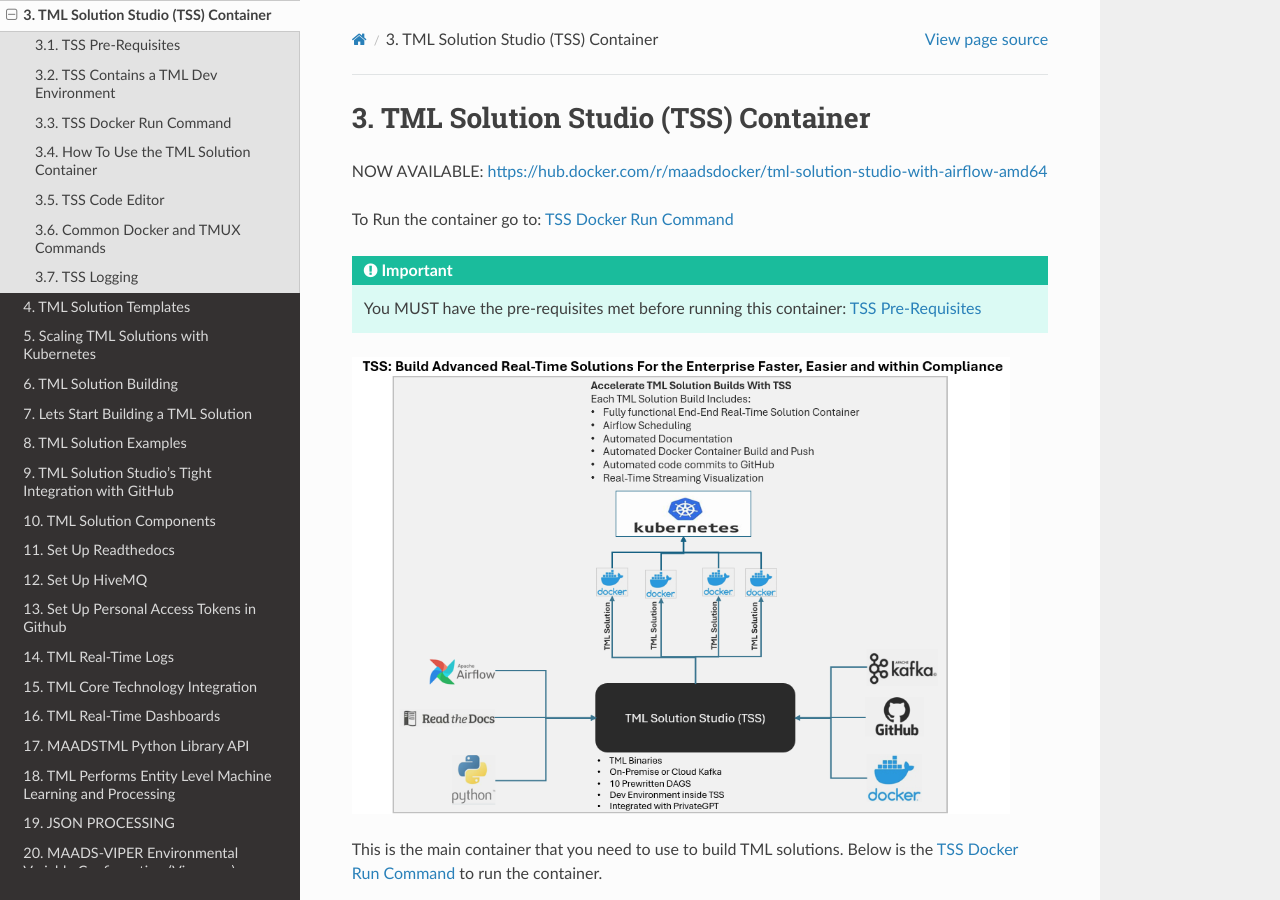
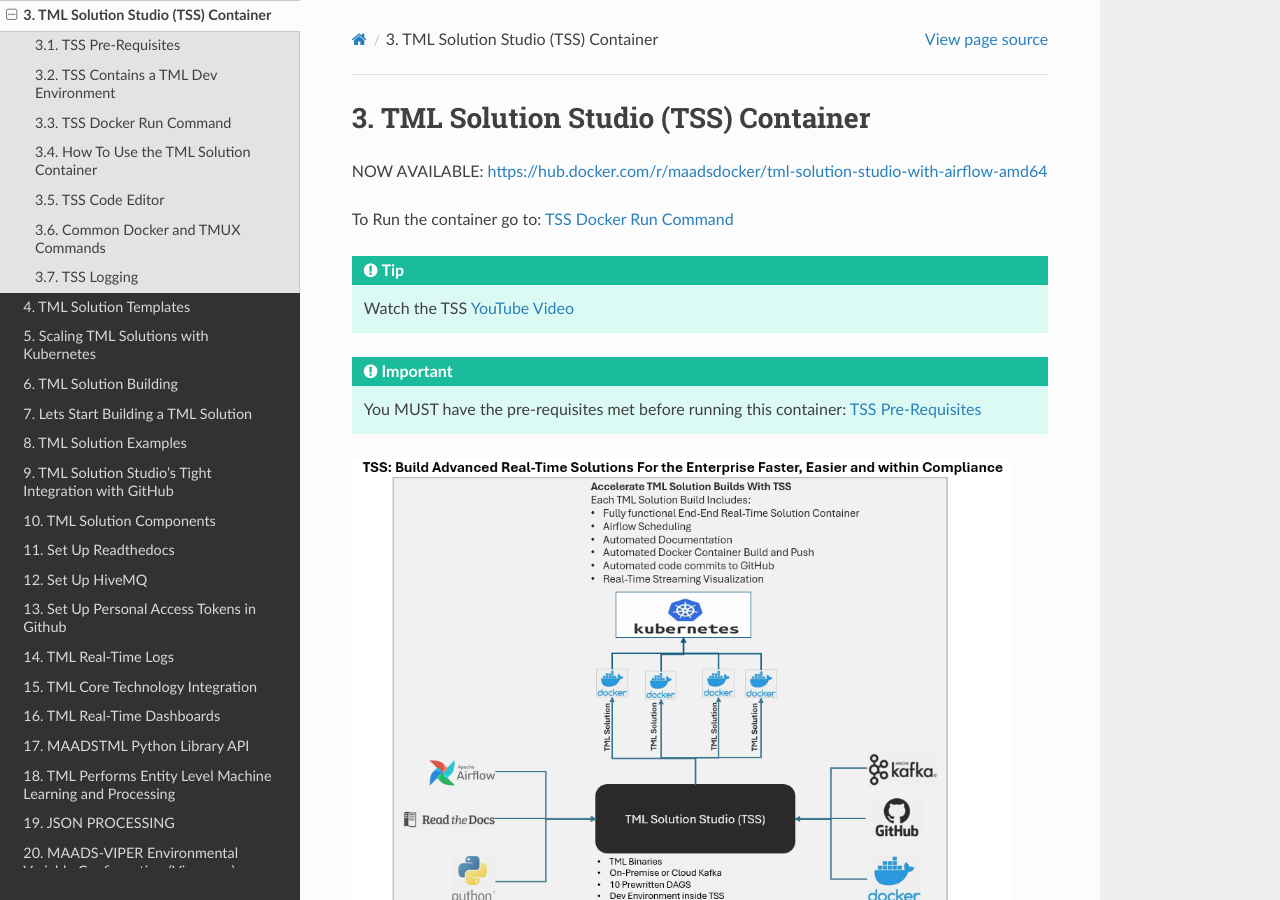
Before and after one commit to smaurice101/readthedocs, a Sphinx documentation site: the page built from docs/source/docker.rst, in a window 1280 px wide and 900 px high. Built offline with Sphinx 7.4.7 and the Read the Docs theme 3.1.0, drawn with Linux system fonts in a browser that asks for light colours.

Commit message:
Update docker.rst

```diff
--- a/docs/source/docker.rst
+++ b/docs/source/docker.rst
@@ -4,6 +4,9 @@
 NOW AVAILABLE: `<https://hub.docker.com/r/maadsdocker/tml-solution-studio-with-airflow-amd64>`_
 
 To Run the container go to: :ref:`TSS Docker Run Command`
+
+.. tip::
+   Watch the TSS `YouTube Video <https://www.youtube.com/watch?v=z3h2nJXVgUs>`_
 
 .. important::
    You MUST have the pre-requisites met before running this container: :ref:`TSS Pre-Requisites`
```
